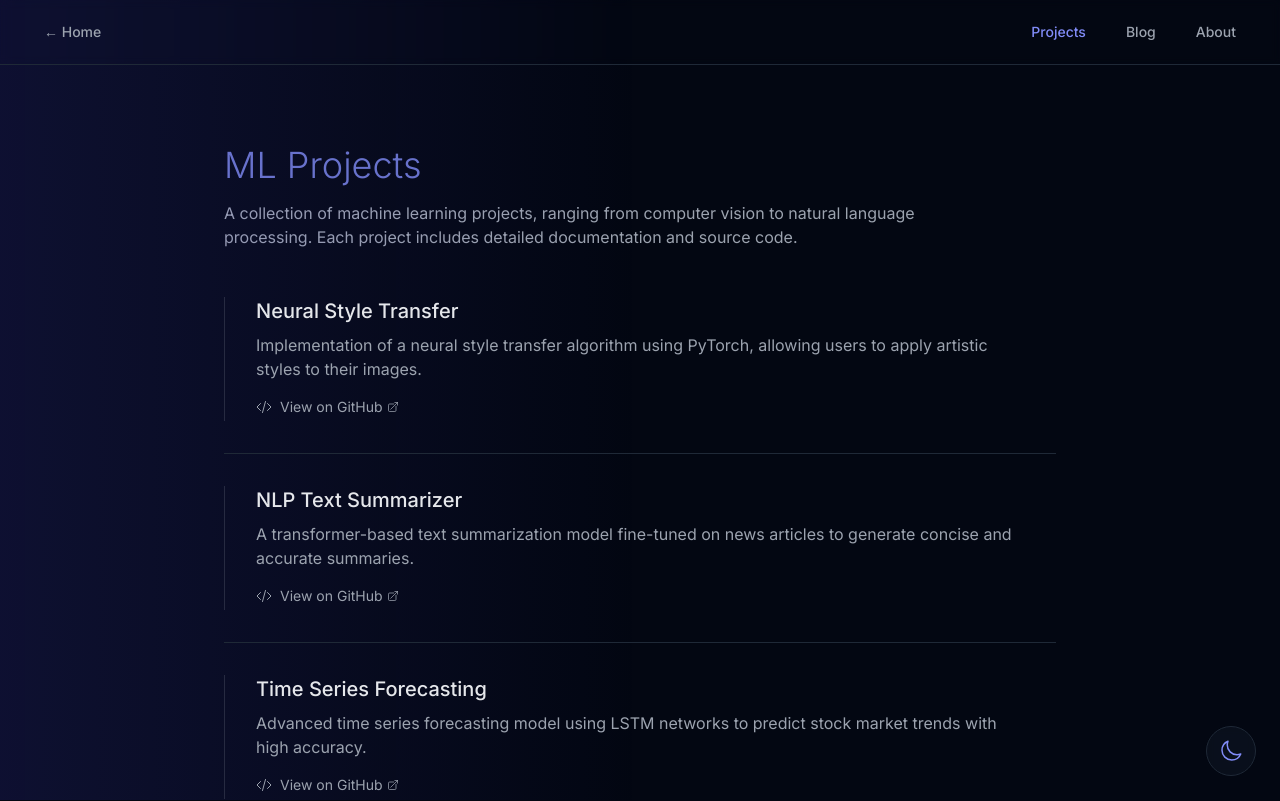
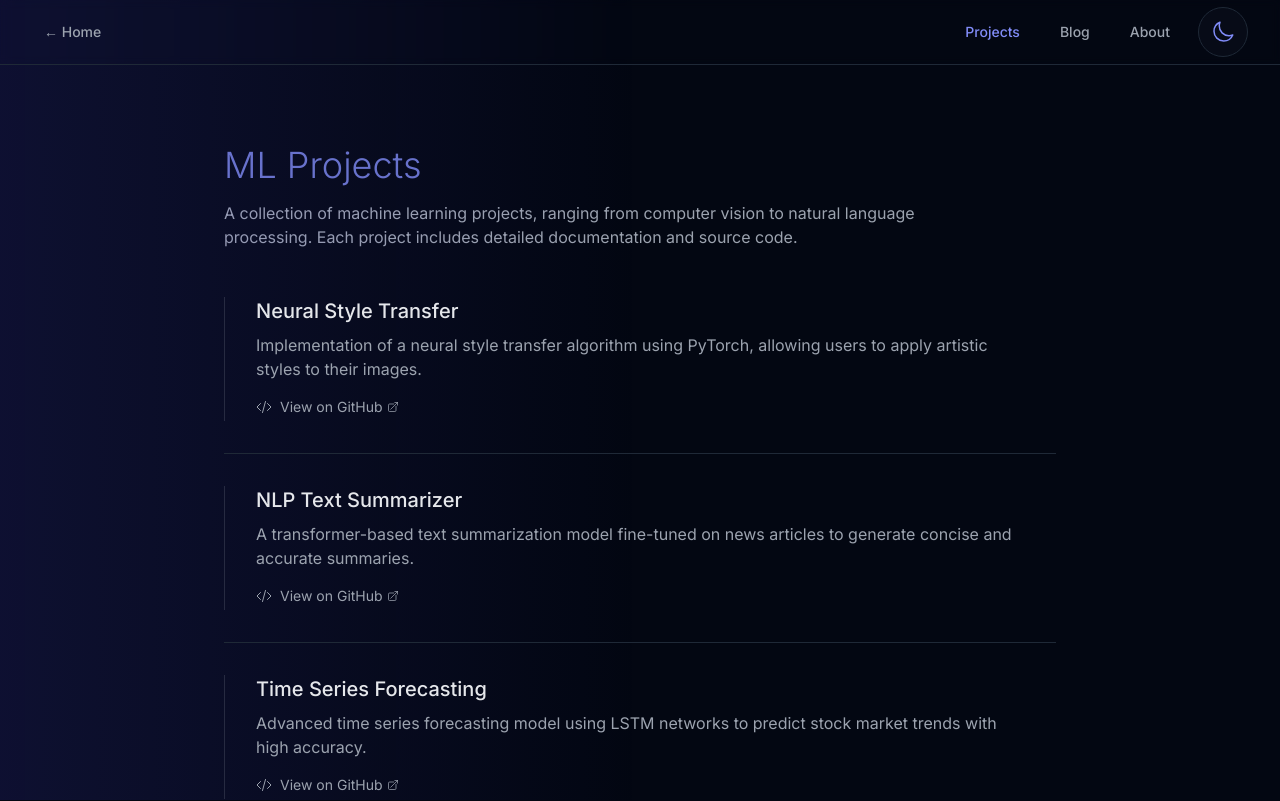
Before and after one commit to esceptico/website, a Next.js app: page /projects in a window 1280 px wide. Shown: the top 801 px of the page. Built offline with nearby package versions, Linux system fonts and the light colour scheme.

Commit message:
Add flexible color scheme toggle with navigation and homepage variants

```diff
--- a/src/app/ClientLayout.tsx
+++ b/src/app/ClientLayout.tsx
@@ -77,7 +77,7 @@ export default function ClientLayout({
         style={themeColors as React.CSSProperties}
       >
         <Navigation />
-        <ColorSchemeToggle />
+        {pathname === '/' && <ColorSchemeToggle />}
         <motion.main
           initial={{ opacity: 0 }}
           animate={{ opacity: 1 }}
--- a/src/components/ColorSchemeToggle.tsx
+++ b/src/components/ColorSchemeToggle.tsx
@@ -9,18 +9,28 @@ const transition = {
   ease: [0.43, 0.13, 0.23, 0.96]
 };
 
-export default function ColorSchemeToggle() {
+export default function ColorSchemeToggle({ variant = 'fixed' }: { variant?: 'fixed' | 'nav' }) {
   const { colorScheme, toggleColorScheme } = useThemeStore();
   const isDark = colorScheme === 'dark';
+
+  const baseClasses = "p-3 rounded-full backdrop-blur-sm border transition-colors";
+  const variantClasses = {
+    fixed: `fixed bottom-6 right-6 z-30 ${
+      isDark
+        ? 'bg-gray-900/50 border-gray-800 hover:bg-gray-900/70'
+        : 'bg-white/50 border-gray-200 hover:bg-white/70'
+    }`,
+    nav: `${
+      isDark
+        ? 'bg-gray-900/30 border-gray-800 hover:bg-gray-900/50'
+        : 'bg-white/30 border-gray-200 hover:bg-white/50'
+    }`
+  };
 
   return (
     <button
       onClick={toggleColorScheme}
-      className={`fixed bottom-6 right-6 p-3 rounded-full backdrop-blur-sm border z-30 transition-colors ${
-        isDark
-          ? 'bg-gray-900/50 border-gray-800 hover:bg-gray-900/70'
-          : 'bg-white/50 border-gray-200 hover:bg-white/70'
-      }`}
+      className={`${baseClasses} ${variantClasses[variant]}`}
       aria-label={`Switch to ${isDark ? 'light' : 'dark'} mode`}
     >
       <div className="relative w-6 h-6">
--- a/src/components/Navigation.tsx
+++ b/src/components/Navigation.tsx
@@ -3,6 +3,7 @@
 import Link from 'next/link';
 import { usePathname } from 'next/navigation';
 import { useThemeStore } from '@/store/theme';
+import ColorSchemeToggle from '@/components/ColorSchemeToggle';
 
 export default function Navigation() {
   const mode = useThemeStore(state => state.mode);
@@ -51,6 +52,9 @@ export default function Navigation() {
                 {label}
               </Link>
             ))}
+            <div className="ml-2">
+              <ColorSchemeToggle variant="nav" />
+            </div>
           </div>
         </div>
       </div>
```
